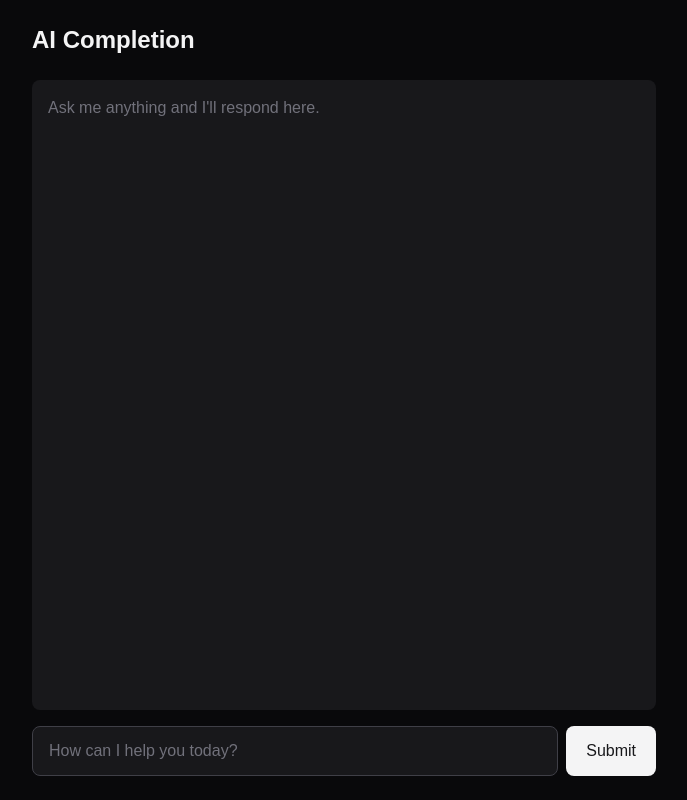
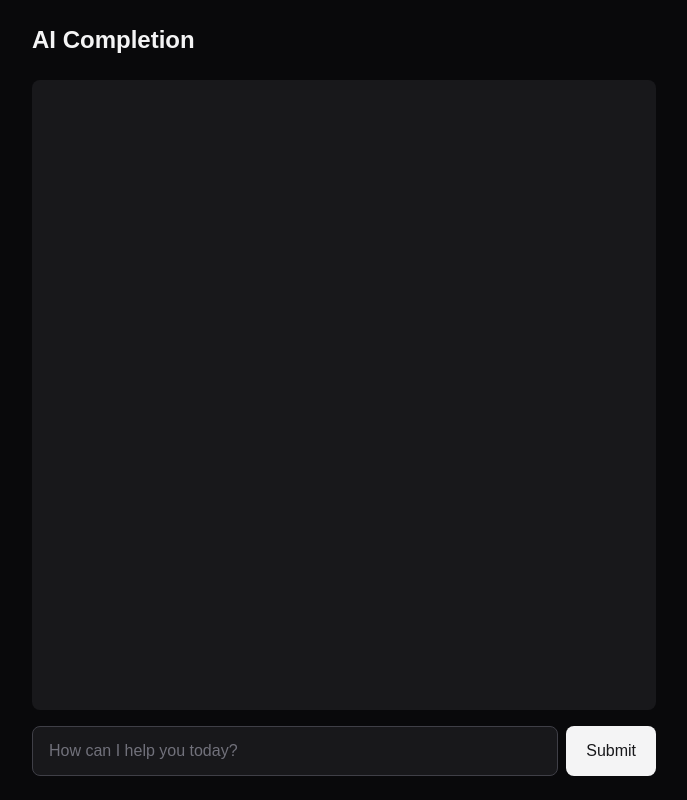
Before and after one commit to Royakash2/ai-sdk-basics, a Next.js app: page /ui/completion in a window 1280 px wide. Shown: the whole page, without its empty margins (296-983 px from the left). Built offline with nearby package versions, Linux system fonts and the light colour scheme.

Commit message:
feat: improve error handling in completion component

```diff
--- a/src/app/ui/completion/page.tsx
+++ b/src/app/ui/completion/page.tsx
@@ -13,9 +13,9 @@ export default function Completion() {
         if (!prompt.trim()) return;
 
         setIsLoading(true);
+        setError(null);
         setPrompt("");
         setCompletion("");
-
 
         try {
             const res = await fetch("/api/completion", {
@@ -25,7 +25,7 @@ export default function Completion() {
             });
             const data = await res.json();
             if(!res.ok){
-                return new Error(data.error || "something went wrong");
+                throw new Error(data.error || "something went wrong");
             }
             setCompletion(data.text);
         } catch (error) {
@@ -38,7 +38,7 @@ export default function Completion() {
 
     return (
         <div className="flex flex-col min-h-screen bg-zinc-950 text-zinc-100">
-            {error && <div className="text-red-500 mb-4">{error}</div>}
+
             <main className="flex-1 w-full max-w-2xl mx-auto flex flex-col p-6">
                 <h1 className="text-2xl font-semibold mb-6">AI Completion</h1>
 
@@ -48,9 +48,7 @@ export default function Completion() {
                     ) : completion ? (
                         <p className="whitespace-pre-wrap leading-7">{completion}</p>
                     ) : (
-                        <p className="text-zinc-500">
-                            Ask me anything and I&apos;ll respond here.
-                        </p>
+                          error && <div className="text-red-500 mb-4">{error}</div>
                     )}
                 </div>
 
```
